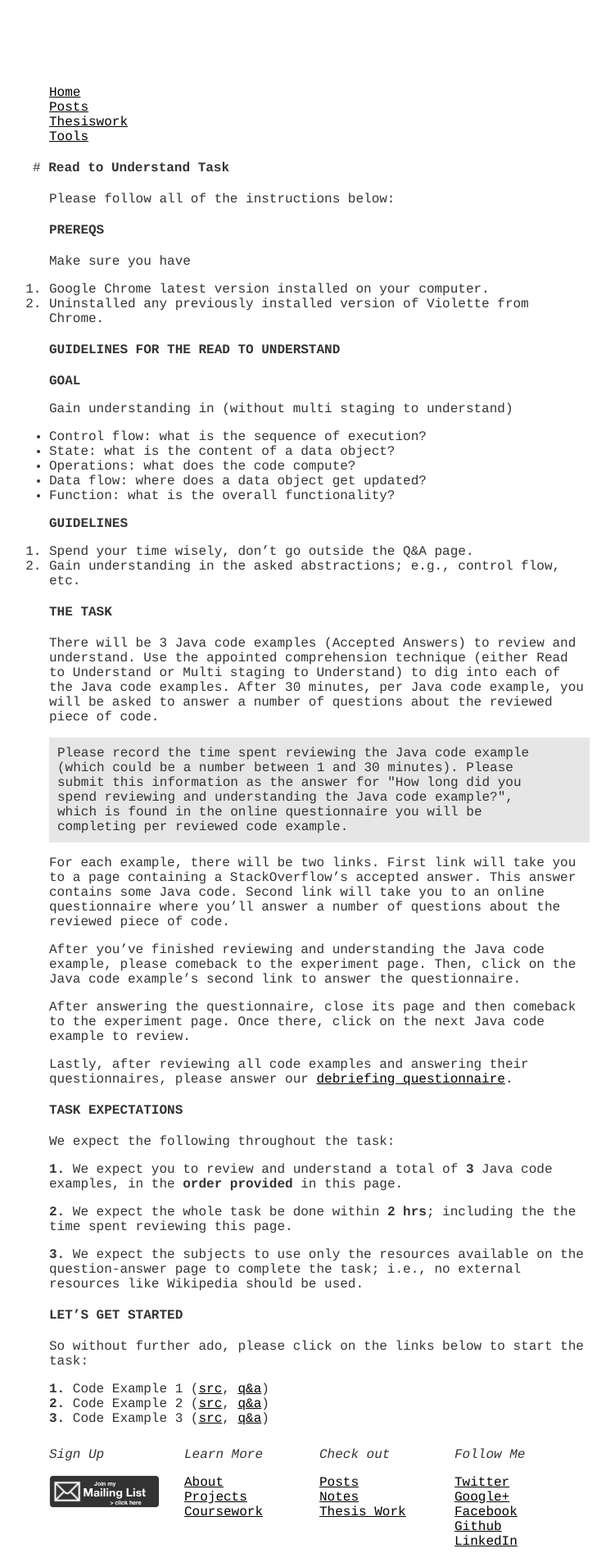
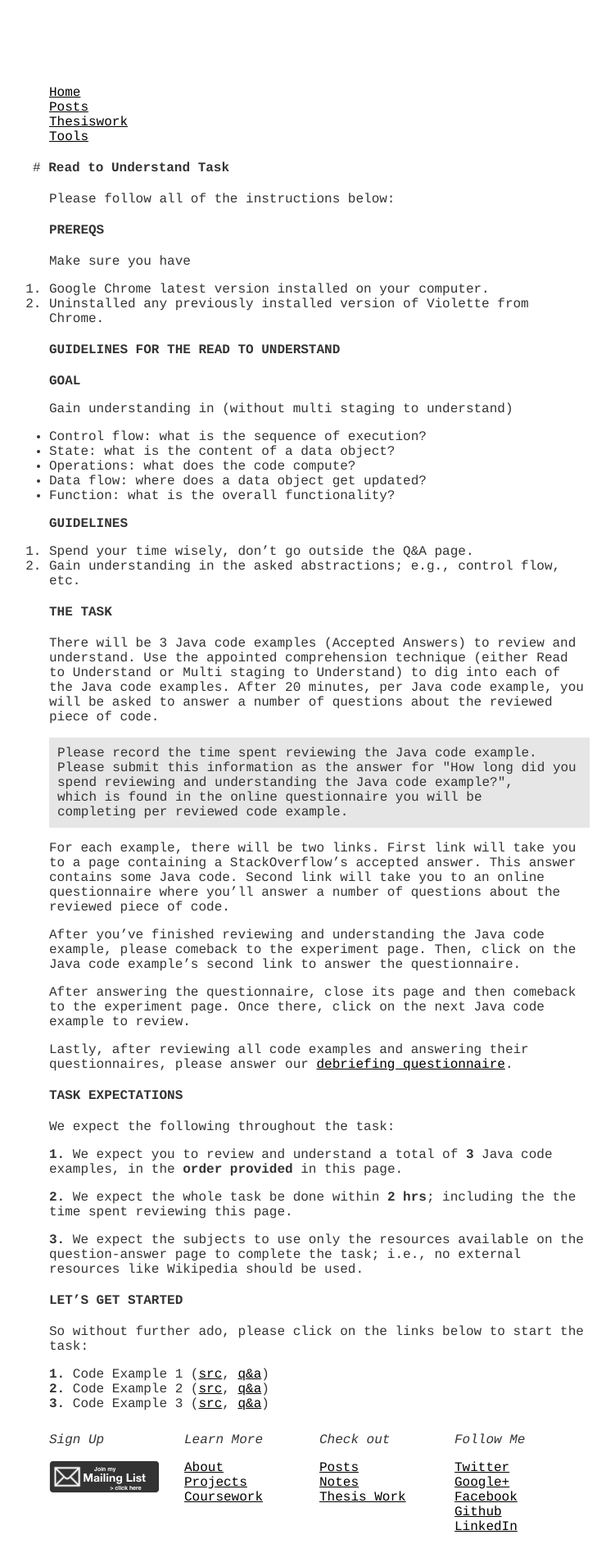
Before and after one commit to hsanchez/hsanchez.github.io, a Jekyll site: the page built from posts/thesiswork/tools/_posts/2015-01-27-evaluate-answer.md, in a window 1280 px wide. Shown: the whole page at 82% size, without its empty margins (250-1001 px from the left). Built offline with Jekyll 4.4.1, drawn with Linux system fonts in a browser that asks for light colours; Markdown is read by kramdown in place of the engine named in the settings.

Commit message:
ok; last ones

```diff
--- a/posts/thesiswork/tools/_posts/2015-01-27-evaluate-answer.md
+++ b/posts/thesiswork/tools/_posts/2015-01-27-evaluate-answer.md
@@ -36,12 +36,11 @@ Gain understanding in (without multi staging to understand)
 
 There will be 3 Java code examples (Accepted Answers) to review and understand. Use the appointed
 comprehension technique (either Read to Understand or Multi staging to Understand)
-to dig into each of the Java code examples. After 30 minutes, per Java code example,
+to dig into each of the Java code examples. After 20 minutes, per Java code example,
 you will be asked to answer a number of questions about the reviewed piece of code.
 
-    Please record the time spent reviewing the Java code example
-    (which could be a number between 1 and 30 minutes). Please
-    submit this information as the answer for "How long did you
+    Please record the time spent reviewing the Java code example.
+    Please submit this information as the answer for "How long did you
     spend reviewing and understanding the Java code example?",
     which is found in the online questionnaire you will be
     completing per reviewed code example.
```
Also changed, not shown: posts/thesiswork/tools/_posts/2015-01-28-violette-multistage.md (+1 -1 lines).
